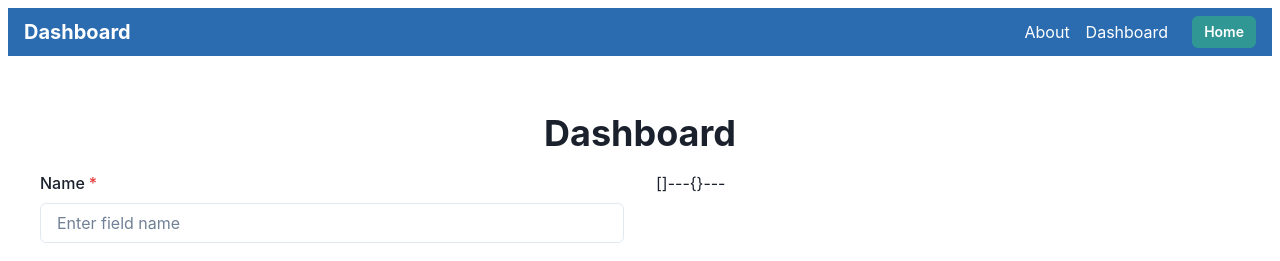
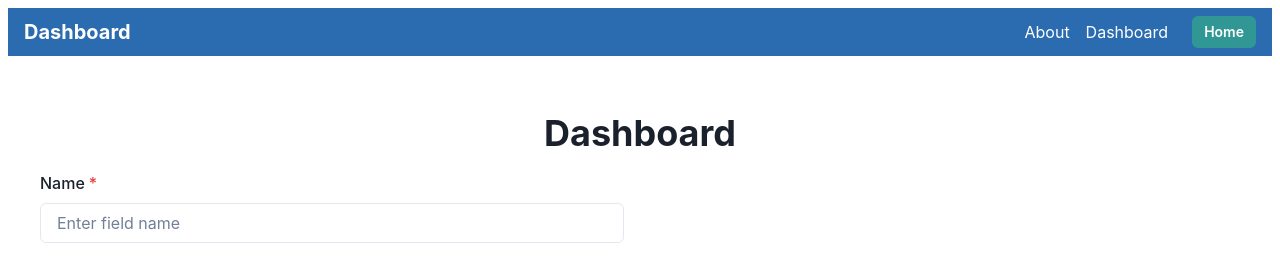
Before and after one commit to yashkk3640/dashboard, a React (Vite) app: page /dashboard in a window 1280 px wide. Shown: the top 261 px of the page. Built offline with nearby package versions, Linux system fonts and the light colour scheme.

Commit message:
added vstack and button element

```diff
--- a/src/pages/dashboard/Renderer.jsx
+++ b/src/pages/dashboard/Renderer.jsx
@@ -1,12 +1,18 @@
 import React, { useState } from "react";
 import { useDashboard } from "./DashboardContext";
-import { Box } from "@chakra-ui/react";
-import { InputEle, NumberEle, SelectEle } from "../../components/Common";
+import { Box, VStack } from "@chakra-ui/react";
+import {
+  ButtonEle,
+  InputEle,
+  NumberEle,
+  SelectEle,
+} from "../../components/Common";
 
 const ELEMENT_MAP = {
   input: InputEle,
   number: NumberEle,
   select: SelectEle,
+  button: ButtonEle,
 };
 
 const Renderer = () => {
@@ -14,19 +20,25 @@ const Renderer = () => {
 
   const [formValues, setFormValues] = useState({});
   return (
-    <Box flex="1" maxW="50%">
-      {JSON.stringify(fieldConfig)}---
-      {JSON.stringify(formValues)}---
+    <Box flex="1" maxW="100%">
+      {/* {JSON.stringify(fieldConfig)}---
+      {JSON.stringify(formValues)}--- */}
+      <VStack spacing={4} align="stretch">
         {fieldConfig.map(({ name, type }) => {
           const Comp = ELEMENT_MAP[type];
           return (
             <Comp
               name={name}
               value={formValues[name]}
-            onChange={(n, v) => setFormValues((prev) => ({ ...prev, [n]: v }))}
+              allFormValues={formValues}
+              onChange={(n, v) =>
+                setFormValues((prev) => ({ ...prev, [n]: v }))
+              }
+              onReset={() => setFormValues({})}
             />
           );
         })}
+      </VStack>
     </Box>
   );
 };
```
Lines whose indentation alone changed are shown as unchanged.
